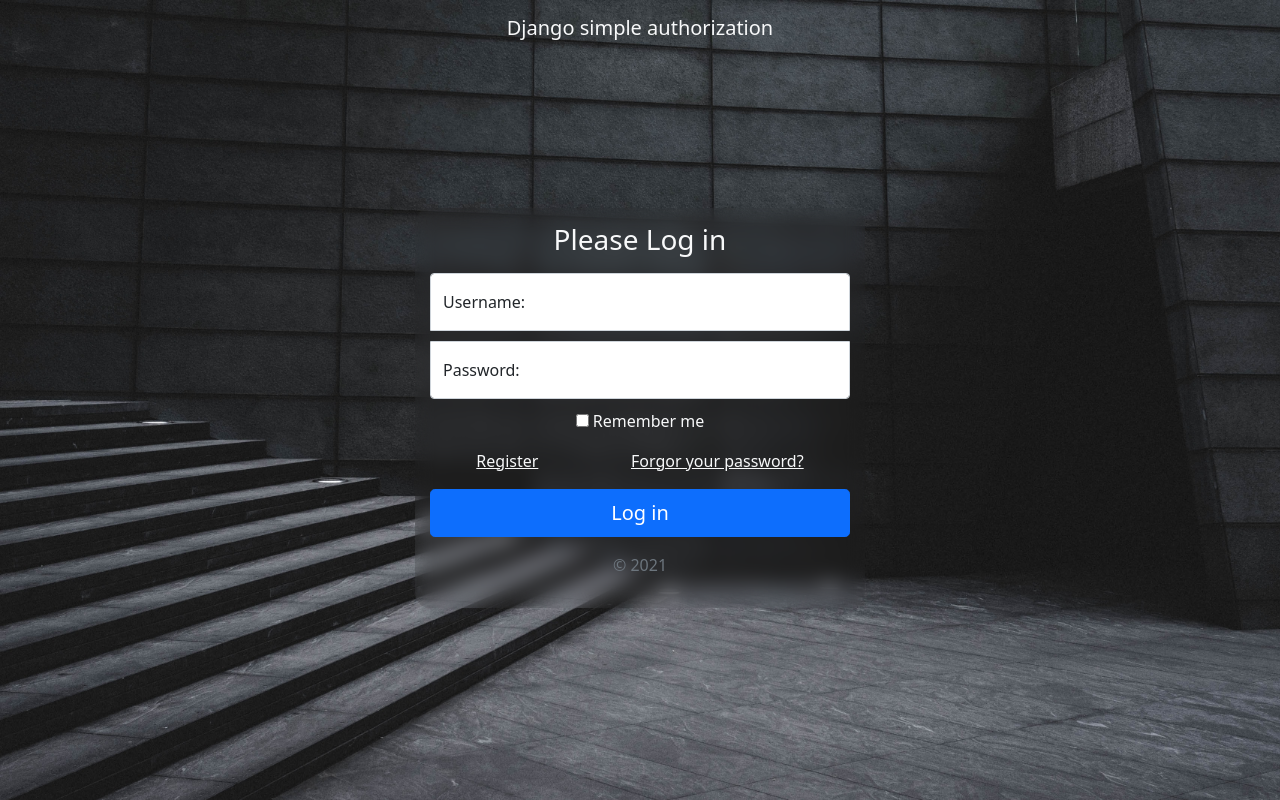
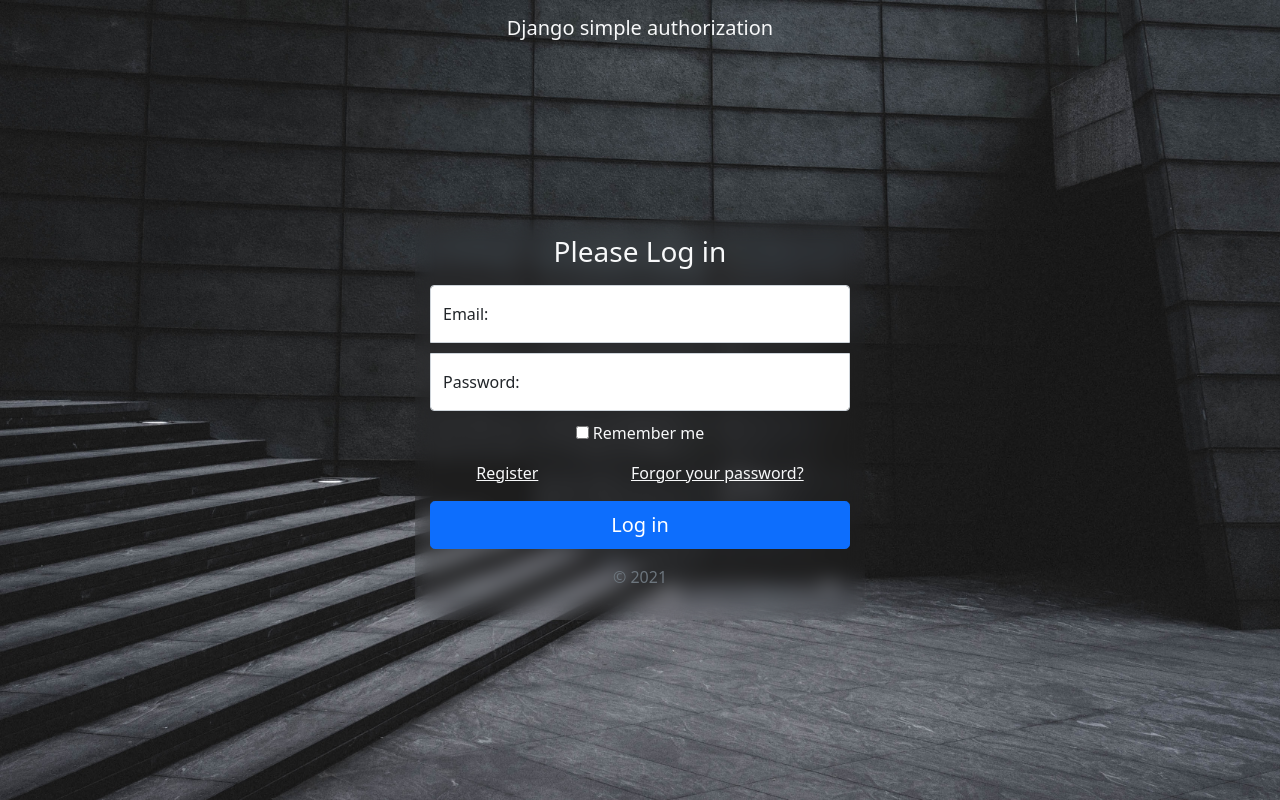
Before and after one commit to retro-future/simple_auth_django, a Django app: page /login/ in a window 1280 px wide. Run offline with Django 3.2, Linux system fonts and the light colour scheme; parts of the project's set-up code (start-up, migrations or seed data) failed here and were passed over; some libraries are stand-ins or nearby versions.

Commit message:
email auth

```diff
--- a/simple_auth/forms.py
+++ b/simple_auth/forms.py
@@ -9,18 +9,21 @@ class RegistrationForm(UserCreationForm):
     """
         Form for Registering new users
     """
-    username = forms.CharField(max_length=150, help_text="Enter some username")
+    email = forms.CharField(max_length=150, help_text="Enter some username")
 
     class Meta:
         model = CustomAuthUser
-        fields = ("username", "password1", "password2")
+        fields = ("email", "username", "password1", "password2")
 
     def __init__(self, *args, **kwargs):
         """
           specifying styles to fields
         """
         super(RegistrationForm, self).__init__(*args, **kwargs)
-        for field in (self.fields['username'], self.fields['password1'], self.fields['password2']):
+        for field in (self.fields['email'],
+                      self.fields['username'],
+                      self.fields['password1'],
+                      self.fields['password2']):
             field.widget.attrs.update({'class': 'form-control '})
 
 
@@ -30,13 +33,21 @@ class CustomAuthUserForm(forms.ModelForm):
     """
     class Meta:
         model = CustomAuthUser
-        fields = ('username', 'password')
+        fields = ('email', 'password')
         widgets = {
-            "username": forms.TextInput(
+            "email": forms.TextInput(
                 attrs={'placeholder': 'Username', 'class': 'form-control', 'id': 'floatingInput'}),
             "password": forms.PasswordInput(
                 attrs={'placeholder': 'Password', 'class': 'form-control', 'id': 'floatingInput'})
         }
+
+    def __init__(self, *args, **kwargs):
+        """
+        specifying styles to fields
+        """
+        super(CustomAuthUserForm, self).__init__(*args, **kwargs)
+        for field in (self.fields['email'], self.fields['password']):
+            field.widget.attrs.update({"class": "form-control"})
 
     def clean(self):
         if self.is_valid():
--- a/simple_auth/models.py
+++ b/simple_auth/models.py
@@ -9,16 +9,19 @@ class MyAccountManager(BaseUserManager):
         Manager for CustomAuthUser
     """
 
-    def creat_user(self, username, password=None):
+    def create_user(self, email, username, password=None):
+        if not email:
+            raise ValueError("Users must have an Email address")
         if not username:
             raise ValueError("Users must have an Username")
-        user = self.model(username=username)
+        user = self.model(email=self.normalize_email(email), username=username)
         user.set_password(password)
         user.save(using=self._db)
         return user
 
-    def create_superuser(self, username, password):
+    def create_superuser(self, email, username, password):
         user = self.create_user(
+            email=self.normalize_email(email),
             password=password,
             username=username,
         )
@@ -30,13 +33,25 @@ class MyAccountManager(BaseUserManager):
 
 
 class CustomAuthUser(AbstractBaseUser):
+    email = models.EmailField(verbose_name="Email", max_length=60, unique=True)
     username = models.CharField(verbose_name="username", max_length=150, unique=True)
     is_active = models.BooleanField(default=True)
     data_joined = models.DateTimeField(default=timezone.now)
+    last_login = models.DateTimeField(verbose_name="last login", auto_now=True)
+    is_admin = models.BooleanField(default=False)
+    is_staff = models.BooleanField(default=False)
+    is_superuser = models.BooleanField(default=False)
 
-    USERNAME_FIELD = "username"
+    USERNAME_FIELD = "email"
+    REQUIRED_FIELDS = ['username']
 
     objects = MyAccountManager()
 
     def __str__(self):
         return self.username
+
+    def has_perm(self, perm, obj=None):
+        return self.is_admin
+
+    def has_module_perms(self, app_label):
+        return True
--- a/simple_auth/templates/layout.html
+++ b/simple_auth/templates/layout.html
@@ -8,15 +8,41 @@
     <link rel="stylesheet" href="{% static "css/signin.css" %}">
     <link href="https://cdn.jsdelivr.net/npm/bootstrap@5.0.2/dist/css/bootstrap.min.css" rel="stylesheet"
           integrity="sha384-EVSTQN3/azprG1Anm3QDgpJLIm9Nao0Yz1ztcQTwFspd3yD65VohhpuuCOmLASjC" crossorigin="anonymous">
+    <title>
+        {% block title %}
+            Home
+        {% endblock %}
+    </title>
 
 </head>
-<body class="text-center">
+<body class="text-center jumbotron">
 <nav class="navbar navbar-expand-lg navbar-light">
     <div class="container-fluid">
-        <a class="navbar-brand mx-auto text-center logo text-light" href="#">Django simple authorization</a>
+        <div class="row"><a class="navbar-brand mx-auto text-center logo text-light" href="{% url "home" %}">Django
+            simple authorization</a></div>
     </div>
 </nav>
+<div class="messages pt-2 mt-2 mb-2">
+    {% for message in messages %}
+        <div class="alert alert-{{ message.tags }} alert-dismissible" role="alert">
+            <button type="button" class="btn close" data-dismiss="alert" aria-label="Close">
+                <span aria-hidden="true">&times;</span>
+            </button>
+            {{ message }}
+        </div>
+    {% endfor %}
+</div>
 {% block content %}
 {% endblock content %}
+
+<script src="https://code.jquery.com/jquery-3.3.1.slim.min.js"
+        integrity="sha384-q8i/X+965DzO0rT7abK41JStQIAqVgRVzpbzo5smXKp4YfRvH+8abtTE1Pi6jizo"
+        crossorigin="anonymous"></script>
+<script src="https://cdnjs.cloudflare.com/ajax/libs/popper.js/1.14.7/umd/popper.min.js"
+        integrity="sha384-UO2eT0CpHqdSJQ6hJty5KVphtPhzWj9WO1clHTMGa3JDZwrnQq4sF86dIHNDz0W1"
+        crossorigin="anonymous"></script>
+<script src="https://stackpath.bootstrapcdn.com/bootstrap/4.3.1/js/bootstrap.min.js"
+        integrity="sha384-JjSmVgyd0p3pXB1rRibZUAYoIIy6OrQ6VrjIEaFf/nJGzIxFDsf4x0xIM+B07jRM"
+        crossorigin="anonymous"></script>
 </body>
 </html>
--- a/simple_auth/templates/login_page.html
+++ b/simple_auth/templates/login_page.html
@@ -6,8 +6,8 @@
         {% csrf_token %}
         <h1 class="h3 mb-3 fw-normal text-light">Please Log in</h1>
                 <div class="form-floating">
-                    {{ form.username }}
-                    {{ form.username.label_tag }}
+                    {{ form.email }}
+                    {{ form.email.label_tag }}
                 </div>
                 <div class="form-floating">
                     {{ form.password }}
--- a/simple_auth/templates/registration_page.html
+++ b/simple_auth/templates/registration_page.html
@@ -5,6 +5,10 @@
         <form method="post">
             {% csrf_token %}
             <h1 class="h3 mb-3 fw-normal text-light">Please Log in</h1>
+            <div class="form-floating">
+                {{ form.email }}
+                {{ form.email.label_tag }}
+            </div>
             <div class="form-floating">
                 {{ form.username }}
                 {{ form.username.label_tag }}
--- a/simple_auth/views.py
+++ b/simple_auth/views.py
@@ -1,3 +1,4 @@
+from django.contrib import messages
 from django.contrib.auth import authenticate, login, logout
 from django.shortcuts import render, redirect
 from simple_auth.forms import CustomAuthUserForm, RegistrationForm
@@ -19,12 +20,15 @@ def custom_login(request):
 
     if request.method == "POST":
         form = CustomAuthUserForm(request.POST)
-        username = request.POST.get("username")
+        email = request.POST.get("email")
         password = request.POST.get("password")
-        user = authenticate(username=username, password=password)
+        user = authenticate(email=email, password=password)
         if user:
             login(request, user)
+            messages.success(request, "Logged In")
             return redirect('home')
+        else:
+            messages.error(request, "Please write credentials correct")
     else:
         form = CustomAuthUserForm()
     context["form"] = form
@@ -33,17 +37,27 @@ def custom_login(request):
 
 def custom_logout(request):
     logout(request)
+    messages.success(request, "Logged Out")
     return redirect("home")
 
 
 def registration_view(request):
+    """
+     Renders Registration Form
+    """
     context = {}
     if request.method == 'POST':
         form = RegistrationForm(request.POST)
         if form.is_valid():
             form.save()
+            email = form.cleaned_data.get('email')
+            raw_pass = form.cleaned_data.get('password1')
+            account = authenticate(email=email, password=raw_pass)
+            login(request, account)
+            messages.success(request, "You have been Registered as {}".format(request.user.username))
             return redirect("reg_done")
         else:
+            messages.error(request, "Please Correct Below Errors")
             context["form"] = form
     else:
         form = RegistrationForm()
--- a/simple_auth_django/settings.py
+++ b/simple_auth_django/settings.py
@@ -11,6 +11,7 @@ https://docs.djangoproject.com/en/3.2/ref/settings/
 """
 
 from pathlib import Path
+from django.contrib.messages import constants as messages
 import os
 from environs import Env
 
@@ -136,3 +137,7 @@ STATICFILES_DIRS = (STATIC_DIR,)
 DEFAULT_AUTO_FIELD = 'django.db.models.BigAutoField'
 
 AUTH_USER_MODEL = 'simple_auth.CustomAuthUser'
+
+MESSAGE_TAGS = {
+    messages.ERROR: 'danger',
+}
```
Also changed, not shown: simple_auth/migrations/__init__.py (deleted).
